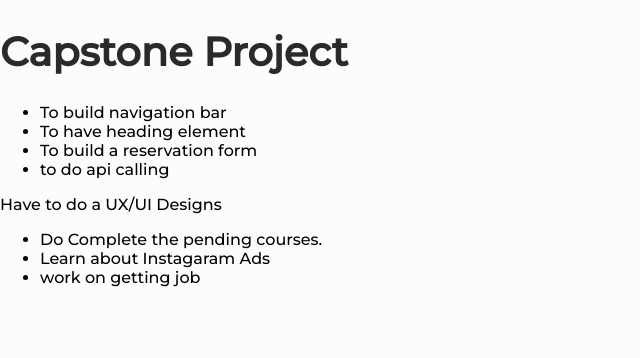
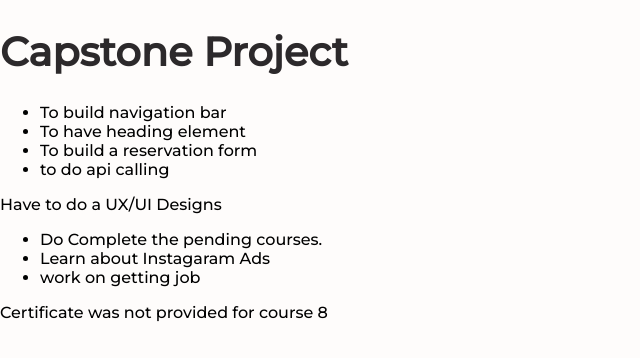
Before and after one commit to Tanushree227/capstone_project, a React (Create React App) app: page / in a window 1280 px wide. Shown: the top 358 px of the page, without its empty margins (0-640 px from the left). Built offline with nearby package versions, Linux system fonts and the light colour scheme.

Commit message:
added a statement

```diff
--- a/src/App.js
+++ b/src/App.js
@@ -14,6 +14,7 @@ function App() {
         <li>Learn about Instagaram Ads</li>
         <li>work on getting job</li>
       </ul>
+      <p>Certificate was not provided for course 8</p>
     </div>
   );
 }
```
